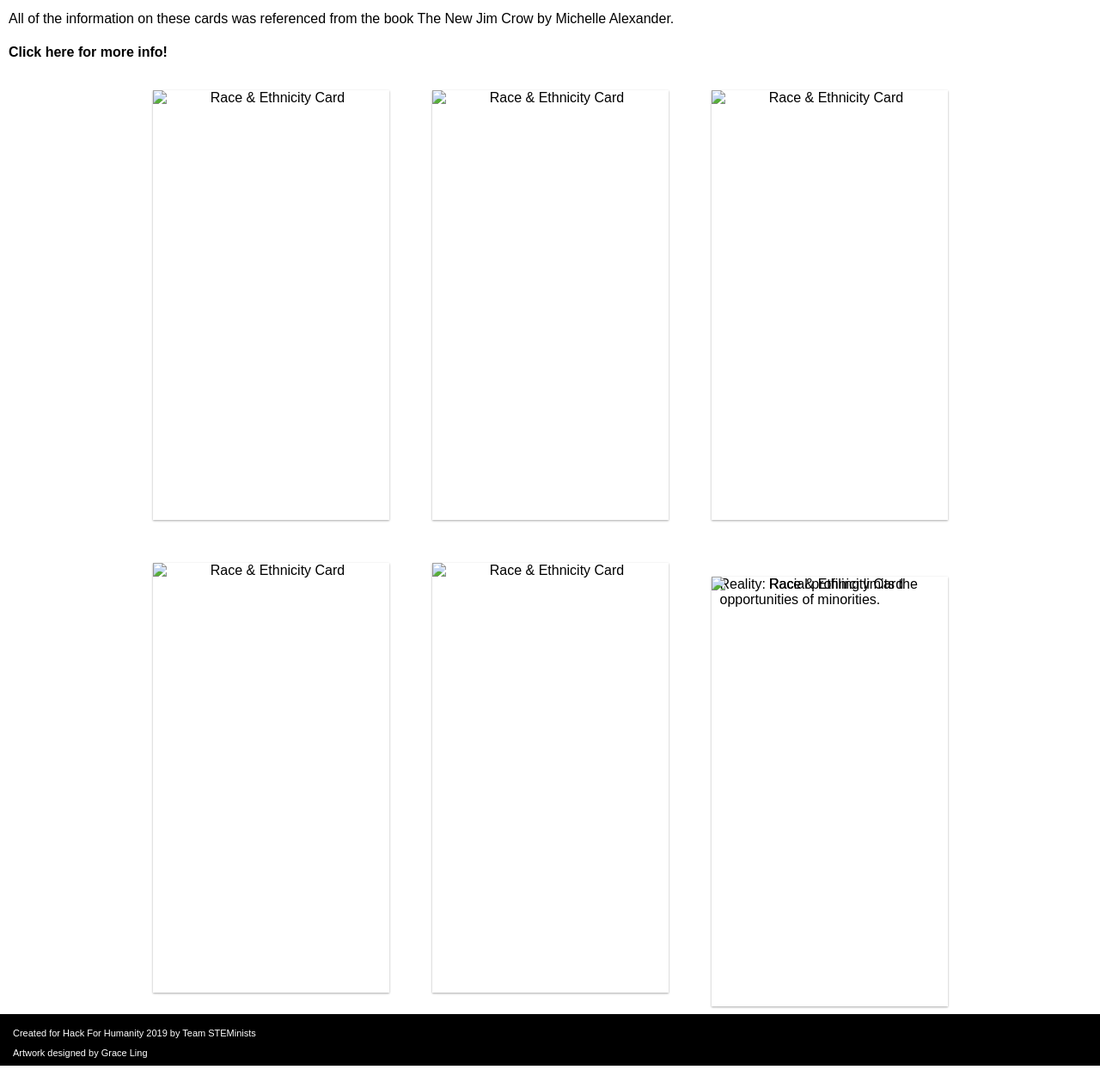
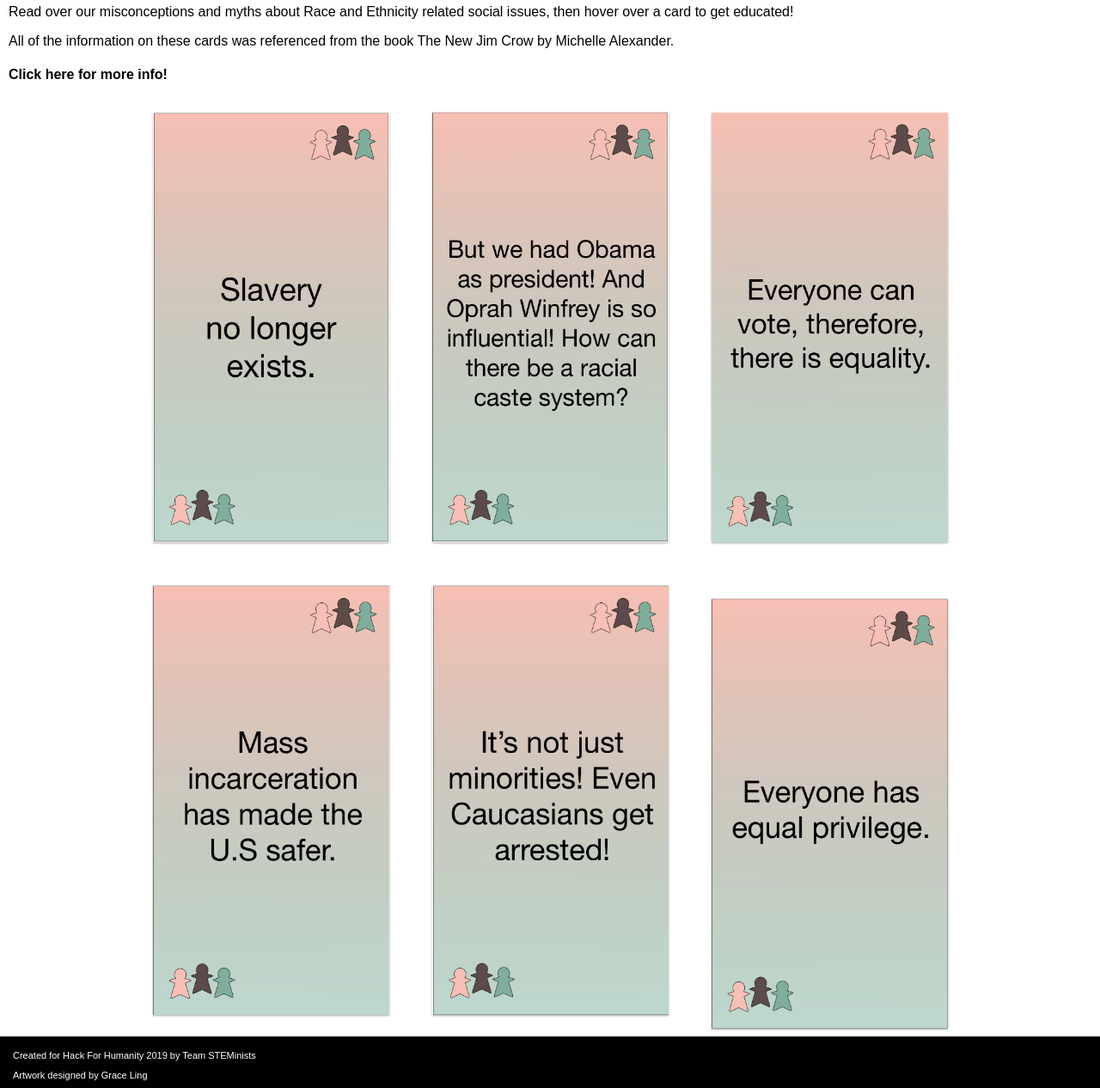
Before and after one commit to ofigueira/Cards-for-Humanity, a plain HTML site: page deck2.html in a window 1280 px wide. Shown: the part 139-1405 px from the top of the page at 86% size. Before the commit the page ends 1379 px from the top, so only its background shows below. Drawn offline with Linux system fonts and the light colour scheme; the site is published under a folder, as on GitHub Pages, so addresses that start at the root find nothing.

Commit message:
restructure repo images

```diff
--- a/deck2.html
+++ b/deck2.html
@@ -16,7 +16,7 @@
                 <nav class="navstyle">
                         <ul>
 				<li><a href="index.html">
-                                        <img  id="h4hlogo" src="/images/h4h_logo.png" alt="Cards For Humanity Logo">
+                                        <img  id="h4hlogo" src="images/h4h_logo.png" alt="Cards For Humanity Logo">
                                 </a></li>
                                 <li><a href="deck1.html">Sex Education</a></li>
                                 <li><a href="deck2.html">Race & Ethnicity</a></li>
@@ -37,9 +37,9 @@
 	<div class="flex_container">
                 <div class="flip-container">
                         <div class="card">
-                                <img class="front" src="/images/race11.png" alt="Race & Ethnicity Card">
+                                <img class="front" src="images/race11.png" alt="Race & Ethnicity Card">
 				<div class="back">
-					<img src="/images/race11a.jpeg" alt="Race Card Back 1">
+					<img src="images/race11a.jpeg" alt="Race Card Back 1">
 				</div>
                                         <!-- back content -->
                                         <!--<p>Reality: It takes on a different form. Mass incarceration is modern-day slavery. People of color, especially Latino and African American people, are incarcerated at a much higher rate than Caucasian people, and made to work for long hours for cents a day.</p>-->
@@ -47,9 +47,9 @@
                 </div>
                 <div class="flip-container">
                         <div class="card">
-                                <img class="front" src="/images/race12.png" alt="Race & Ethnicity Card">
+                                <img class="front" src="images/race12.png" alt="Race & Ethnicity Card">
 				<div class="back">
-					<img src="/images/race12a.jpeg" alt="Race Card Back 2">
+					<img src="images/race12a.jpeg" alt="Race Card Back 2">
 				</div>
                                         <!-- back content -->
                                         <!--<p>Reality: The fact that some African Americans experienced great success doesn’t mean the racial caste system doesn’t exist. Some individual's success doesn't change the fact that others are wrongfully treated in society.</p>-->
@@ -57,9 +57,9 @@
                 </div>
                 <div class="flip-container">
                         <div class="card">
-                                <img class="front" src="/images/race13.png" alt="Race & Ethnicity Card">
+                                <img class="front" src="images/race13.png" alt="Race & Ethnicity Card">
 				<div class="back">
-					<img src="/images/race13a.jpeg" alt="Race Card Back 3">
+					<img src="images/race13a.jpeg" alt="Race Card Back 3">
 				</div>
                                         <!-- back content -->
                                         <!--<p>Reality: People of color are constantly given longer and harsher prison sentences for minor felonies, while others, such as Caucasians receive shorter sentences. Once convicted, a person can no longer vote in the US, thus taking away their freedom to choose their politicians and representatives, stripping them of their social "equality."</p>-->
@@ -69,24 +69,24 @@
 	<div class="flex_container">
                 <div class="flip-container">
                         <div class="card">
-                                <img class="front" src="/images/race14.png" alt="Race & Ethnicity Card">
-                                <img class="back" src="/images/race14a.jpeg" alt="Race Card Back 4">
+                                <img class="front" src="images/race14.png" alt="Race & Ethnicity Card">
+                                <img class="back" src="images/race14a.jpeg" alt="Race Card Back 4">
                                         <!-- back content -->
                                         <!--<p>Reality: Even though more people get arrested overall, minorities are arrested at a highly disproportionate rate.</p>-->
                         </div>
                 </div>
                 <div class="flip-container">
                         <div class="card">
-                                <img class="front" src="/images/race15.png" alt="Race & Ethnicity Card">
-                                <img class="back" src="/images/race15a.jpeg" alt="Race Card Back 5">
+                                <img class="front" src="images/race15.png" alt="Race & Ethnicity Card">
+                                <img class="back" src="images/race15a.jpeg" alt="Race Card Back 5">
                                         <!-- back content -->
                                         <!--<p>Reality: Nothing has contributed more to mass incarceration of people in color in the U.S then War on Drugs. Majority of those arrests were not charged with serious offenses.</p>-->
                         </div>
                 </div>
                 <div class="flip-container">
                         <div class="card">
-                                <img class="front" src="/images/race16.png" alt="Race & Ethnicity Card">
-                                <img class="back" src="/images/race16a.jpeg" alt="Race Card Back 6">
+                                <img class="front" src="images/race16.png" alt="Race & Ethnicity Card">
+                                <img class="back" src="images/race16a.jpeg" alt="Race Card Back 6">
                                         <!-- back content -->
                                         <p>Reality: Racial profiling limits the opportunities of minorities. </p>
                         </div>
```
Also changed, not shown: 1 other file.
